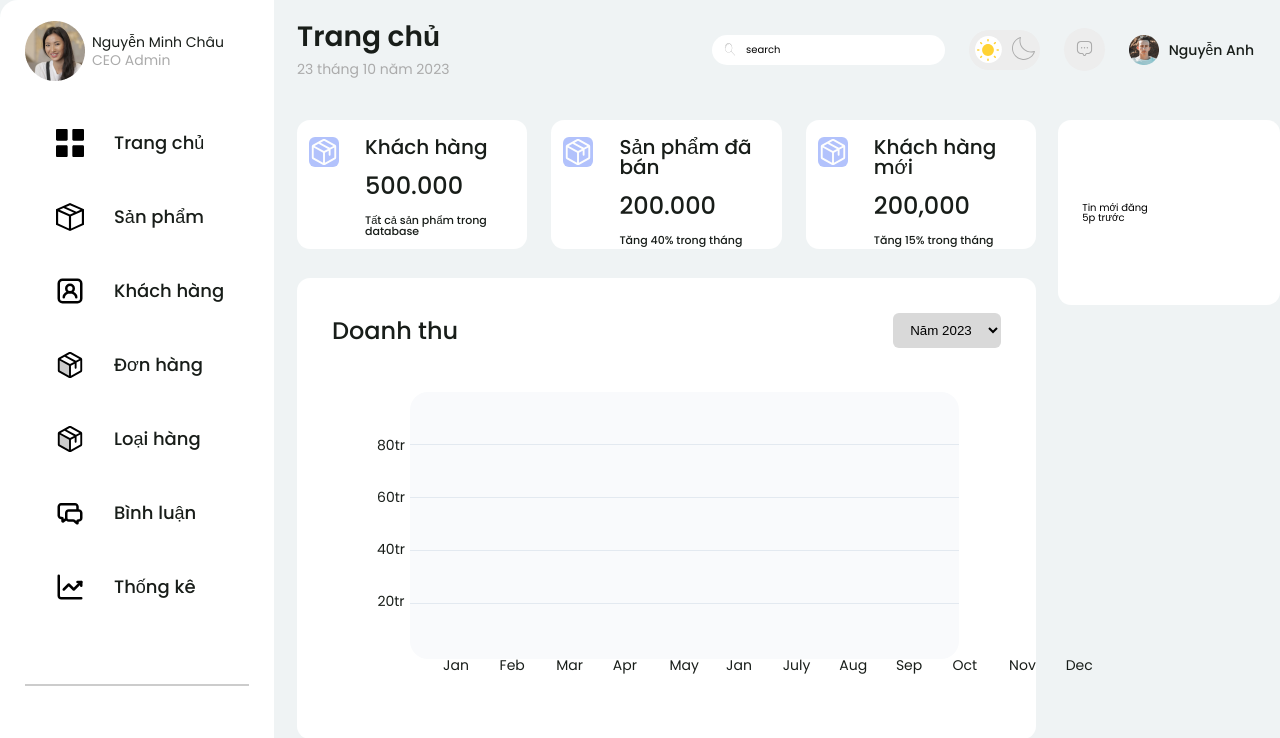
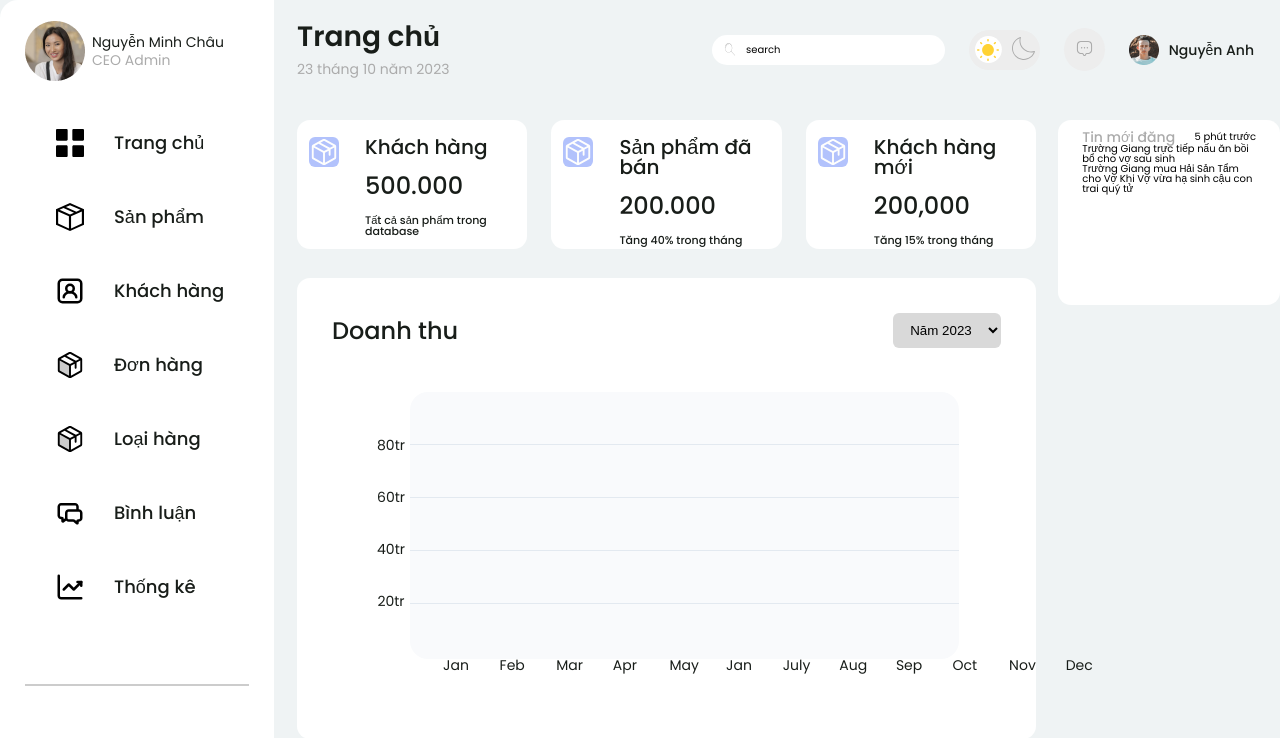
Before and after one commit to tuanhuynh0107/wd18031, a PHP site: page /html/admin.html in a window 1280 px wide. Shown: the top 738 px of the page. Run offline with PHP 8.4, Linux system fonts and the light colour scheme.

Commit message:
code post

```diff
--- a/assets/css/admin.css
+++ b/assets/css/admin.css
@@ -433,3 +433,18 @@ color: #879FFF;
     border-radius: 13px;
     background-color: #fff;
 }
+.notify__post--heading {
+    width: 100%;
+    justify-content: space-between;
+}
+
+
+.notify--heading__title {
+    color: var(--primary-color--font2);
+    font-size: 1.4rem;
+    font-weight: 500;
+}
+
+.notify__post--content{
+    flex-direction: column;
+}
--- a/html/admin.html
+++ b/html/admin.html
@@ -439,16 +439,24 @@
                     </article>
                 </div>
                 <section class="notify">
-                    <div class="notify__post row">
-                        <div class="notify__post--heading">
+                    <div class="notify__post ">
+                        <div class="notify__post--heading row ">
                             <div class="notify--heading__title">
                                 Tin mới đăng
                             </div>
                             <div class="notify--heading__time">
-                                5p trước
+                                5 phút trước
                             </div>
                         </div>
 
+                        <div class="notify__post--content row">
+                            <div class="notify--content__title">
+                                Trường Giang trực tiếp nấu ăn bồi bổ cho vợ sau sinh
+                            </div>
+                            <div class="notify--content__desc">
+                                Trường Giang mua Hải Sản Tẩm cho Vợ Khi Vợ vừa hạ sinh cậu con trai quý tử
+                            </div>
+                        </div>
 
                     </div>
                 </section>
```
